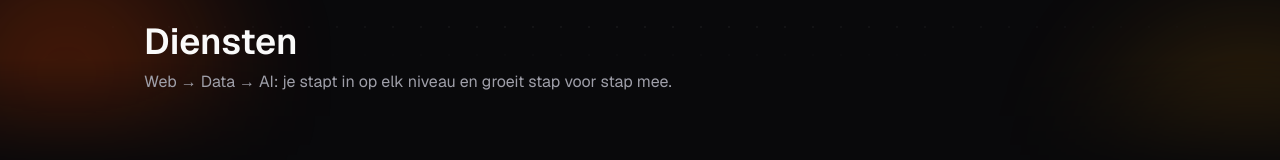
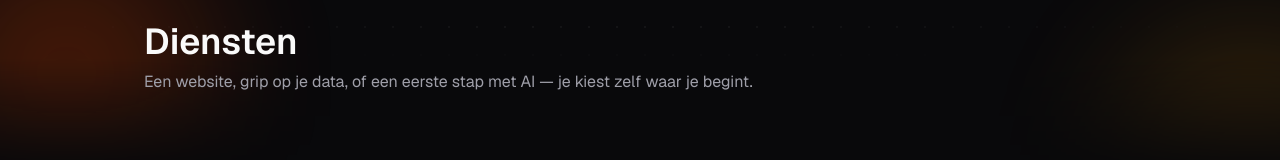
Before and after one commit to Dynzo/business-dylan, a Next.js app: page /diensten in a window 1280 px wide. Shown: the part 127-287 px from the top of the page. Built offline with nearby package versions, Linux system fonts and the light colour scheme; no server answers.

Commit message:
Verwijder verplichte-volgorde-suggestie in diensten-intro
Zelfde aanpassing als eerder op de homepage: "je kiest zelf waar je
begint" i.p.v. "je stapt in op elk niveau", want je stapt niet op elk
niveau in.

```diff
--- a/app/diensten/page.tsx
+++ b/app/diensten/page.tsx
@@ -93,7 +93,7 @@ export default async function DienstenPage() {
         <div className="relative z-10 mx-auto max-w-5xl px-4 py-16 sm:py-20">
           <h1 className="animate-fade-up text-4xl font-semibold text-zinc-50">Diensten</h1>
           <p className="animate-fade-up mt-2 max-w-2xl text-zinc-400 [animation-delay:100ms]">
-            Web → Data → AI: je stapt in op elk niveau en groeit stap voor stap mee.
+            Een website, grip op je data, of een eerste stap met AI — je kiest zelf waar je begint.
           </p>
         </div>
       </section>
```
